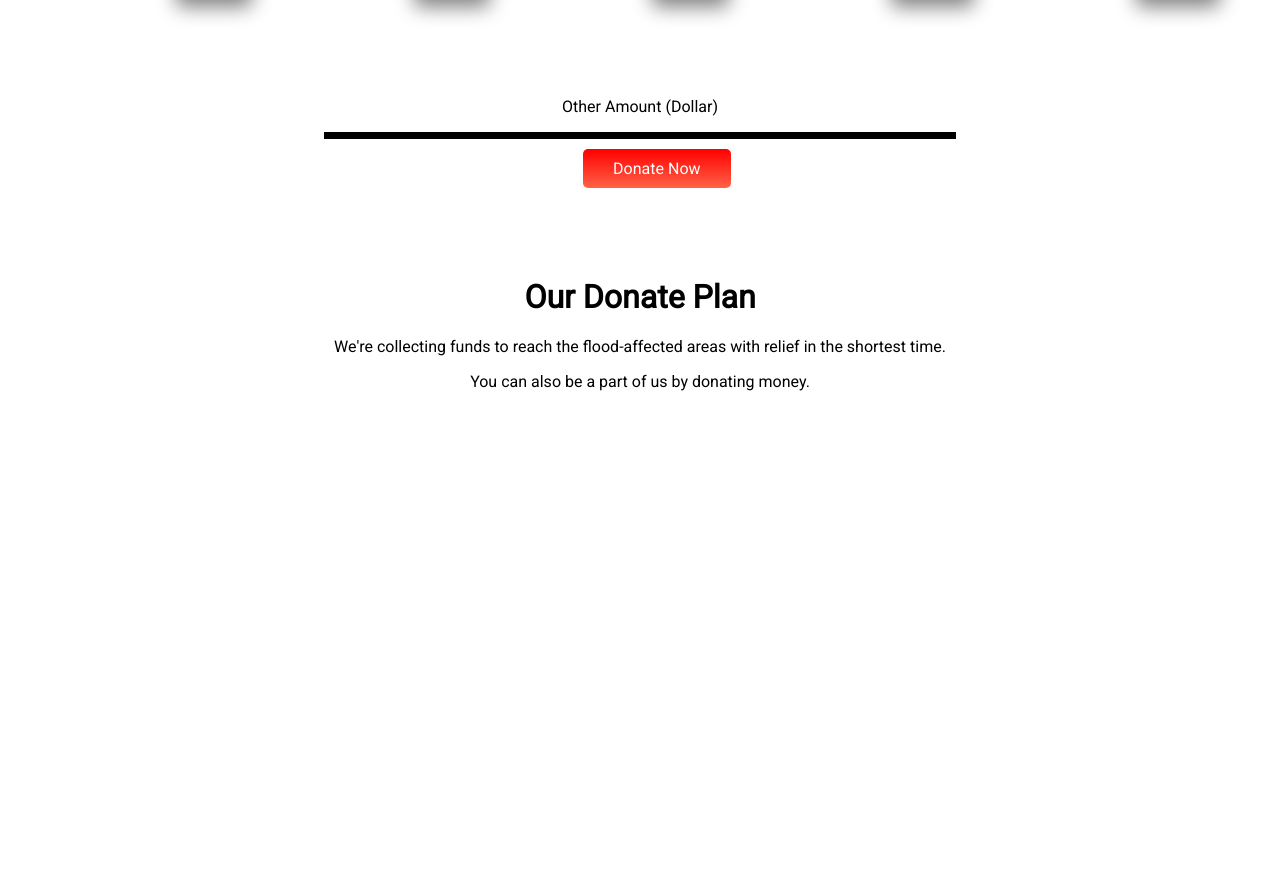
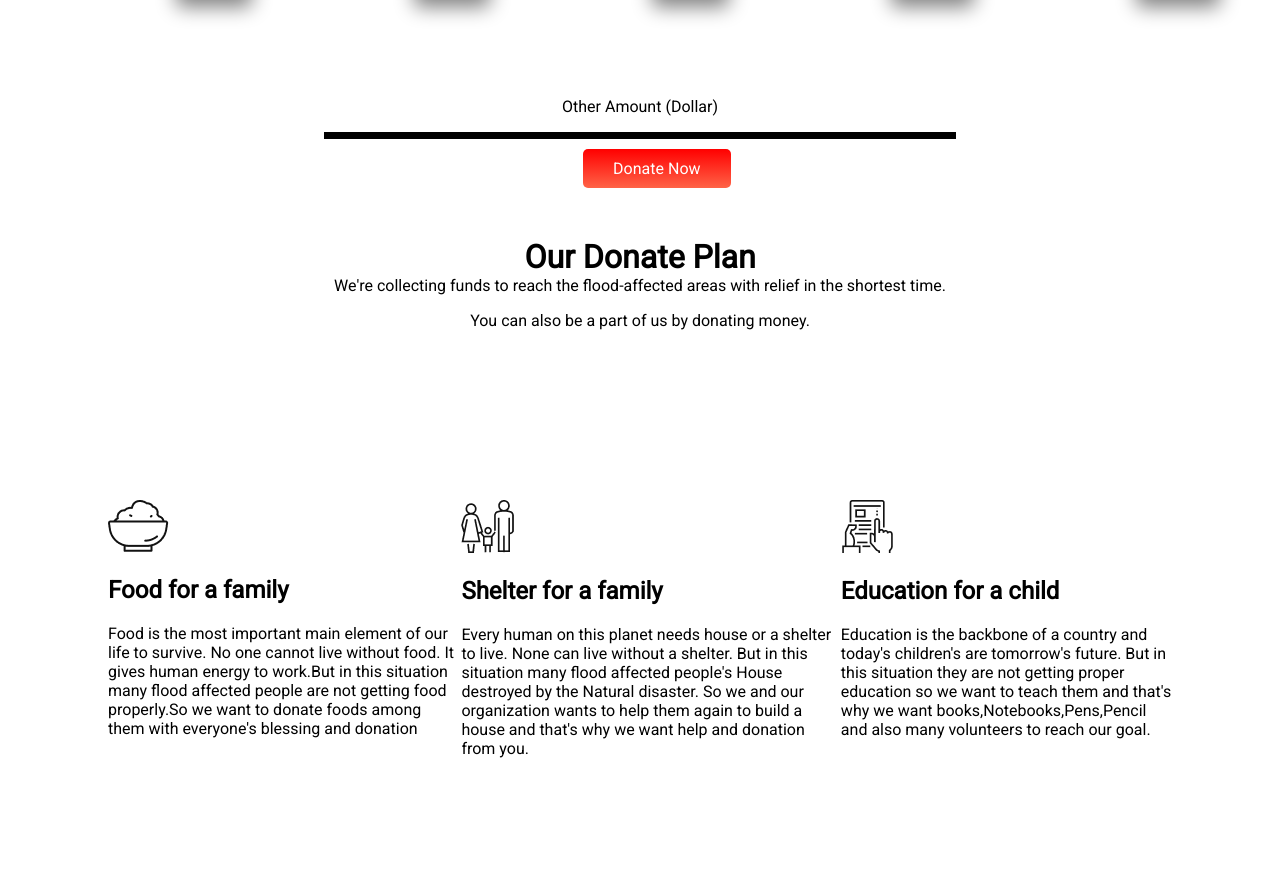
Before and after one commit to ShahNabil1/donate-for-needy, a plain HTML site: page index.html in a window 1280 px wide. Shown: the part 840-1717 px from the top of the page. Before the commit the page ends 1247 px from the top, so only its background shows below. Drawn offline with Linux system fonts and the light colour scheme; a web font is replaced by a local one.

Commit message:
quatation-added

```diff
--- a/index.html
+++ b/index.html
@@ -31,12 +31,32 @@
      <button class="shadow">100$</button>
      <button class="shadow">500$</button>
 </div>
-<p>Other Amount (Dollar)</p>
+<p class="last">Other Amount (Dollar)</p>
 <hr class="h">
 <a class="link-button-2" target="_blank" href="">Donate Now</a>
 <h1 class="allign-2">Our Donate Plan</h1>
 <p class="paragraph-2"> We're collecting funds to reach the flood-affected areas with relief in the shortest time.</p>
 <p class="paragraph-2">You can also be a part of us by donating money.
 </p>
+<section class="Donation-plans">
+    <div class="flexible-container">
+<div>
+    <img src="icons/food.png" alt="">
+    <h1> Food for a family</h1>
+    <p> Food is the most important main element of our life to survive.
+    No one cannot live without food. It gives human energy to work.But in this situation many flood affected people are not getting food properly.So we want to donate foods among them with everyone's blessing and donation </p>
+</div>
+<div>
+    <img src="icons/shelter.png" alt="">
+    <h1>Shelter for a family</h1>
+    <p>Every human on this planet needs house or a shelter to live. None can live without a shelter. But in this situation many flood affected people's House destroyed by the Natural disaster. So we and our organization wants to help them again to build a house and that's why we want help and donation from you.</p>
+</div>
+<div>
+    <img src="icons/Frame-1.png" alt="">
+    <h1>Education for a child</h1>
+    <p> Education is the backbone of a country and today's children's are tomorrow's future. But in this situation they are not getting proper education so we want to teach them and that's why we want books,Notebooks,Pens,Pencil and also many volunteers to reach our goal.</p>
+</div>
+</div>
+</section>
 </body>
 </html>
--- a/style.css
+++ b/style.css
@@ -71,7 +71,7 @@ body{
 .spacing{
     word-spacing: 60px;
 }
-p{
+.last{
     text-align: center;
     margin-top: 100px;
 }
@@ -100,9 +100,21 @@ p{
     color: black;
     font-weight: 700;
     font-size: xx-large;
-    margin-top: 100px;
+    margin-top: 60px;
+    margin-bottom: 0px;
 }
 .paragraph-2{
     text-align: center;
     margin-top: 0;
 }
+.Donation-plans{
+    display: flex;
+    width: auto;
+    height: auto;
+    margin-top: 70px;
+    text-align: left;
+}
+.flexible-container{
+    display: flex;
+    margin: 100px;
+}
```
